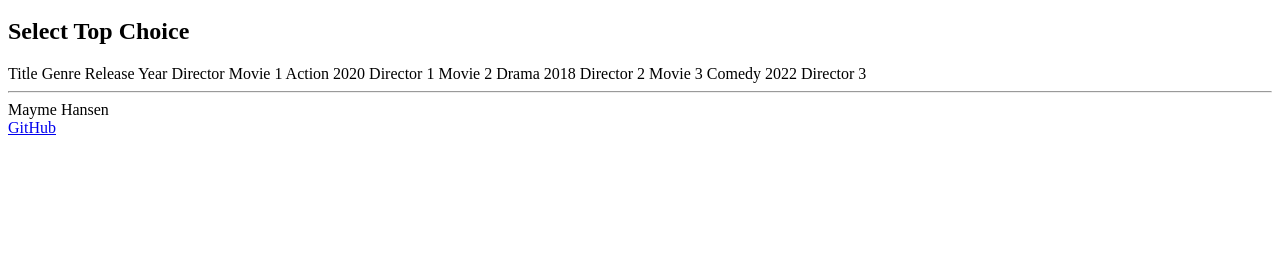
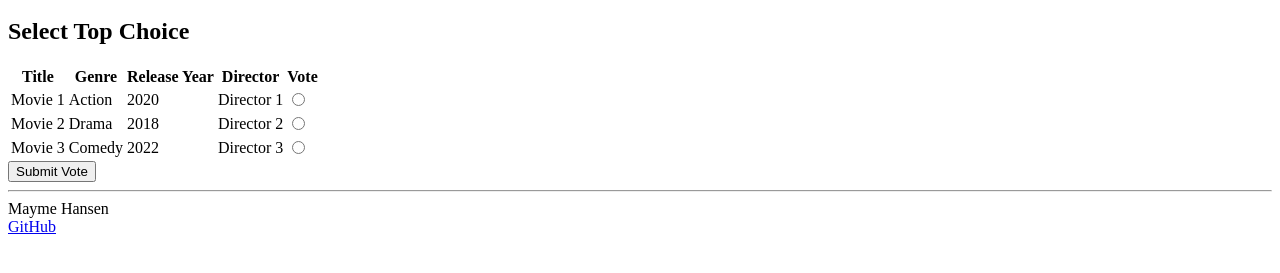
Before and after one commit to mhansen22/startup, a plain HTML site: page voting.html in a window 1280 px wide. Shown: the part 127-400 px from the top of the page. Drawn offline with Linux system fonts and the light colour scheme.

Commit message:
changed to radio choices

```diff
--- a/voting.html
+++ b/voting.html
@@ -13,12 +13,15 @@
         <main>
             <h1>Voting</h1>
             <h2>Select Top Choice</h2>
+        <form method="get" action="results.html">
+            <table>
                 <thead>
                     <tr>
                         <th>Title</th>
                         <th>Genre</th>
                         <th>Release Year</th>
                         <th>Director</th>
+                        <th>Vote</th>
                     </tr>
                 </thead>
                 <tbody>
@@ -27,21 +30,27 @@
                         <td>Action</td>
                         <td>2020</td>
                         <td>Director 1</td>
+                        <td><input type="radio" name="vote" value="movie1"></td>
                     </tr>
                     <tr>
                         <td>Movie 2</td>
                         <td>Drama</td>
                         <td>2018</td>
                         <td>Director 2</td>
+                        <td><input type="radio" name="vote" value="movie2"></td>
                     </tr>
                     <tr>
                         <td>Movie 3</td>
                         <td>Comedy</td>
                         <td>2022</td>
                         <td>Director 3</td>
+                        <td><input type="radio" name="vote" value="movie3"></td>
                     </tr>
                     <!-- Add more rows as needed -->
                 </tbody>
+            </table>
+            <button type="submit">Submit Vote</button>
+        </form>
         </main>
 
         <footer>
```
Lines whose indentation alone changed are shown as unchanged.
